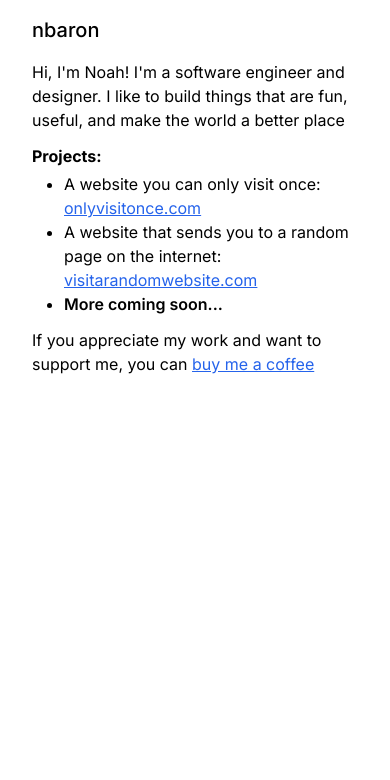
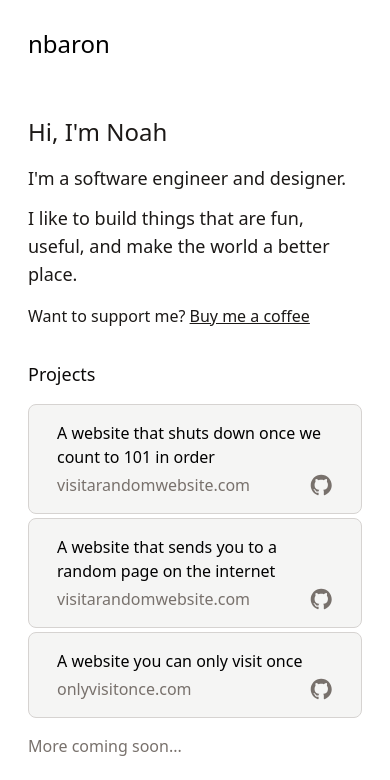
Before and after one commit to noahbaron91/nbaron, a Next.js app: page / in a window 390 px wide. Shown: the top 780 px of the page. Built offline with nearby package versions, Linux system fonts and the light colour scheme.

Commit message:
feat: mobile

```diff
--- a/src/app/layout.tsx
+++ b/src/app/layout.tsx
@@ -1,8 +1,5 @@
 import type { Metadata } from 'next';
-import { Inter } from 'next/font/google';
 import './globals.css';
-
-const inter = Inter({ subsets: ['latin'] });
 
 export const metadata: Metadata = {
   title: 'Noah Baron',
@@ -16,7 +13,7 @@ export default function RootLayout({
 }>) {
   return (
     <html lang='en'>
-      <body className={inter.className}>{children}</body>
+      <body className='px-7 pt-7 pb-3'>{children}</body>
     </html>
   );
 }
--- a/src/app/page.tsx
+++ b/src/app/page.tsx
@@ -1,10 +1,25 @@
 function Header() {
   return (
-    <div className='px-8 py-4'>
-      <a className='font-medium text-xl' href='/'>
+    <a className='font-medium text-2xl' href='/'>
       nbaron
     </a>
-    </div>
+  );
+}
+
+function GitHubIcon() {
+  return (
+    <svg
+      width='24'
+      height='24'
+      viewBox='0 0 24 24'
+      fill='none'
+      xmlns='http://www.w3.org/2000/svg'
+    >
+      <path
+        d='M12.2144 1.71484C6.41311 1.71484 1.71436 6.41359 1.71436 12.2148C1.71436 16.8611 4.71998 20.7855 8.89373 22.1767C9.41873 22.2686 9.61561 21.9536 9.61561 21.678C9.61561 21.4286 9.60248 20.6017 9.60248 19.7223C6.96436 20.208 6.28186 19.0792 6.07186 18.4886C5.95373 18.1867 5.44186 17.2548 4.99561 17.0055C4.62811 16.8086 4.10311 16.323 4.98248 16.3098C5.80936 16.2967 6.39998 17.0711 6.59686 17.3861C7.54186 18.9742 9.05123 18.528 9.65498 18.2523C9.74686 17.5698 10.0225 17.1105 10.3244 16.848C7.98811 16.5855 5.54686 15.6798 5.54686 11.6636C5.54686 10.5217 5.95373 9.57672 6.62311 8.84172C6.51811 8.57922 6.15061 7.50297 6.72811 6.05922C6.72811 6.05922 7.60748 5.78359 9.61561 7.13547C10.4556 6.89922 11.3481 6.78109 12.2406 6.78109C13.1331 6.78109 14.0256 6.89922 14.8656 7.13547C16.8737 5.77047 17.7531 6.05922 17.7531 6.05922C18.3306 7.50297 17.9631 8.57922 17.8581 8.84172C18.5275 9.57672 18.9344 10.5086 18.9344 11.6636C18.9344 15.693 16.48 16.5855 14.1437 16.848C14.5244 17.1761 14.8525 17.8061 14.8525 18.7905C14.8525 20.1948 14.8394 21.3236 14.8394 21.678C14.8394 21.9536 15.0362 22.2817 15.5612 22.1767C17.6457 21.473 19.457 20.1334 20.7401 18.3463C22.0233 16.5593 22.7138 14.4149 22.7144 12.2148C22.7144 6.41359 18.0156 1.71484 12.2144 1.71484Z'
+        fill='#78716C'
+      />
+    </svg>
   );
 }
 
@@ -12,49 +27,76 @@ export default function Home() {
   return (
     <main>
       <Header />
-      <section className='mx-8 md:mx-auto sm:mx-24 md:max-w-[700px] flex flex-col gap-3'>
+      <section className='mt-14'>
+        <div className='flex flex-col gap-4 text-gray-900'>
+          <h1 className='text-2xl text-gray-900 font-medium'>
+            Hi, I{"'"}m Noah
+          </h1>
+          <div className='flex flex-col gap-3 text-lg'>
+            <p>I{"'"}m a software engineer and designer.</p>
             <p>
-          Hi, I{"'"}m Noah! I{"'"}m a software engineer and designer. I like to
-          build things that are fun, useful, and make the world a better place
+              I like to build things that are fun, useful, and make the world a
+              better place.
             </p>
-        <div className='flex flex-col gap-1'>
-          <h3 className='font-bold'>Projects:</h3>
-          <ul className='list-disc pl-8'>
-            <li>
-              A website you can only visit once:{' '}
-              <a
-                className='underline text-blue-600 hover:text-blue-800 visited:text-purple-600'
-                href='https://onlyvisitonce.com'
-                target='_blank'
-              >
-                onlyvisitonce.com
-              </a>
-            </li>
-            <li>
-              A website that sends you to a random page on the internet:{' '}
-              <a
-                className='underline text-blue-600 hover:text-blue-800 visited:text-purple-600'
-                href='https://visitarandomwebsite.com'
-                target='_blank'
-              >
-                visitarandomwebsite.com
-              </a>
-            </li>
-            <li className='font-semibold'>More coming soon...</li>
-          </ul>
           </div>
-
           <p>
-          If you appreciate my work and want to support me, you can{' '}
-          <a
-            className='underline text-blue-600 hover:text-blue-800 visited:text-purple-600'
-            href='https://buymeacoffee.com/noahbaron'
-            target='_blank'
-          >
-            buy me a coffee
+            Want to support me?{' '}
+            <a className='underline' href='https://buymeacoffee.com/noahbaron'>
+              Buy me a coffee
             </a>
           </p>
+        </div>
       </section>
+      <section className='mt-8 flex-col flex gap-4'>
+        <h3 className='text-lg text-gray-950 font-medium'>Projects</h3>
+        <div className='flex flex-col gap-1'>
+          <div className='bg-gray-100 flex flex-col gap-1 border border-gray-300 rounded-lg px-7 py-4'>
+            <h4>A website that shuts down once we count to 101 in order</h4>
+            <div className='flex items-center justify-between'>
+              <p className='text-gray-500'>visitarandomwebsite.com</p>
+              <GitHubIcon />
+            </div>
+          </div>
+          <div className='bg-gray-100 flex flex-col gap-1 border border-gray-300 rounded-lg px-7 py-4'>
+            <h4>A website that sends you to a random page on the internet</h4>
+            <div className='flex items-center justify-between'>
+              <p className='text-gray-500'>visitarandomwebsite.com</p>
+              <GitHubIcon />
+            </div>
+          </div>
+          <div className='bg-gray-100 flex flex-col gap-1 border border-gray-300 rounded-lg px-7 py-4'>
+            <h4>A website you can only visit once</h4>
+            <div className='flex items-center justify-between'>
+              <p className='text-gray-500'>onlyvisitonce.com</p>
+              <GitHubIcon />
+            </div>
+          </div>
+        </div>
+        <p className='text-gray-500'>More coming soon...</p>
+      </section>
+      <section className='my-6 bg-gray-900 border flex flex-col gap-4 px-7 py-7 border-gray-400 rounded-xl'>
+        <div className='flex flex-col gap-1'>
+          <h4 className='text-gray-50 font-medium text-lg'>
+            Get notified when a new project launches
+          </h4>
+          <p className='text-gray-400'>No spam guaranteed</p>
+        </div>
+        <input
+          className='focus:outline-none rounded px-3 py-3 border border-gray-400 bg-gray-50 w-full'
+          placeholder='example@acme.inc'
+        />
+        <button className='text-center text-gray-50 bg-gray-800 border border-gray-600 rounded-lg py-3'>
+          Submit
+        </button>
+      </section>
+      <div className='flex items-center gap-3'>
+        <a href='https://github.com/noahbaron91' target='_blank'>
+          GitHub
+        </a>
+        <a href='https://x.com/noahthebaron' target='_blank'>
+          Twitter
+        </a>
+      </div>
     </main>
   );
 }
--- a/tailwind.config.ts
+++ b/tailwind.config.ts
@@ -1,17 +1,36 @@
-import type { Config } from "tailwindcss";
+import type { Config } from 'tailwindcss';
+import defaultTheme from 'tailwindcss/defaultTheme';
 
 const config: Config = {
   content: [
-    "./src/pages/**/*.{js,ts,jsx,tsx,mdx}",
-    "./src/components/**/*.{js,ts,jsx,tsx,mdx}",
-    "./src/app/**/*.{js,ts,jsx,tsx,mdx}",
+    './src/pages/**/*.{js,ts,jsx,tsx,mdx}',
+    './src/components/**/*.{js,ts,jsx,tsx,mdx}',
+    './src/app/**/*.{js,ts,jsx,tsx,mdx}',
   ],
   theme: {
     extend: {
+      fontFamily: {
+        sans: ['"SF Pro"', ...defaultTheme.fontFamily.sans],
+      },
+      colors: {
+        gray: {
+          50: '#FAFAF9',
+          100: '#F5F5F4',
+          200: '#E7E5E4',
+          300: '#D6D3D1',
+          400: '#A8A29E',
+          500: '#78716C',
+          600: '#57534E',
+          700: '#44403C',
+          800: '#292524',
+          900: '#1C1917',
+          950: '#0C0A09',
+        },
+      },
       backgroundImage: {
-        "gradient-radial": "radial-gradient(var(--tw-gradient-stops))",
-        "gradient-conic":
-          "conic-gradient(from 180deg at 50% 50%, var(--tw-gradient-stops))",
+        'gradient-radial': 'radial-gradient(var(--tw-gradient-stops))',
+        'gradient-conic':
+          'conic-gradient(from 180deg at 50% 50%, var(--tw-gradient-stops))',
       },
     },
   },
```
Lines whose indentation alone changed are shown as unchanged.
